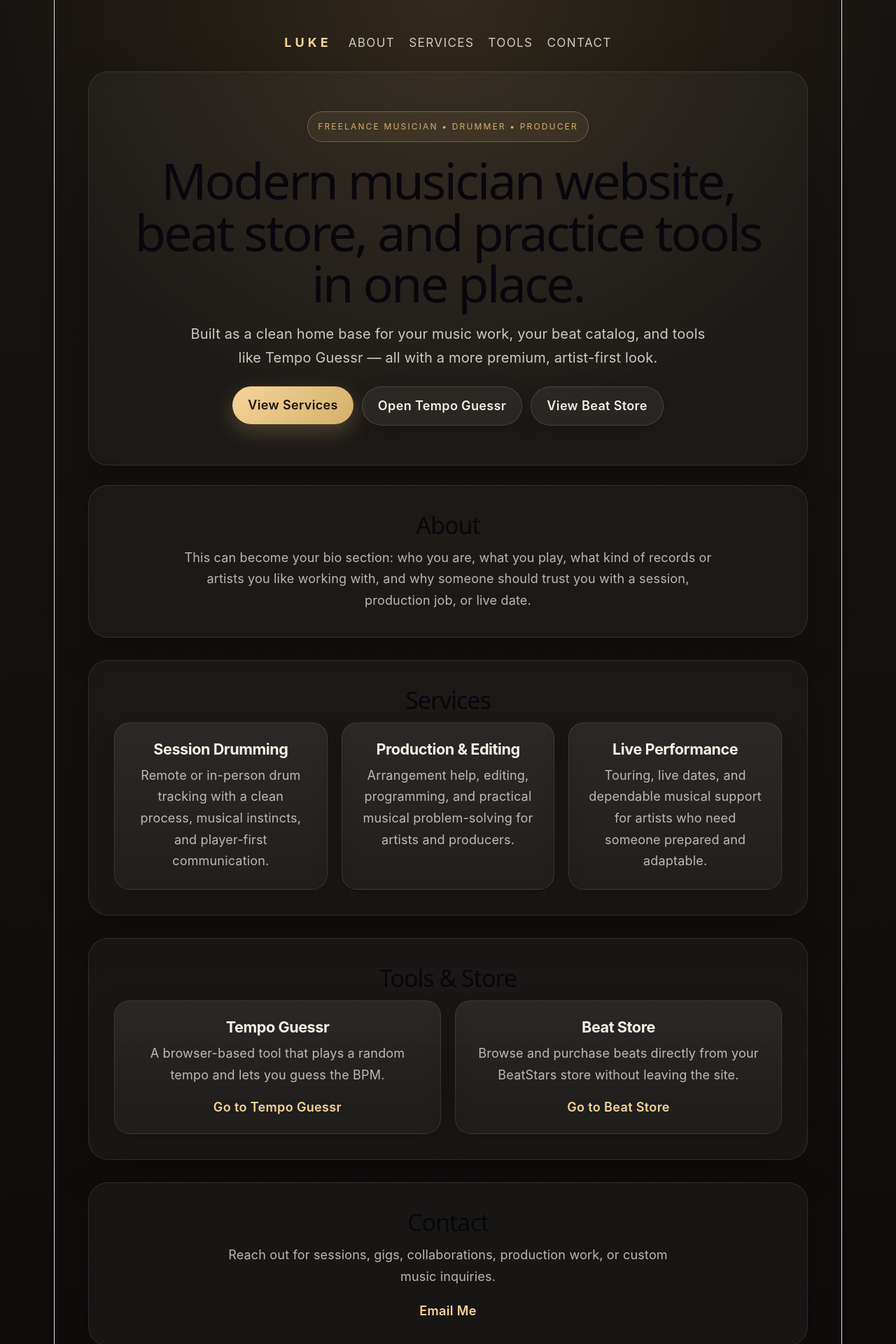
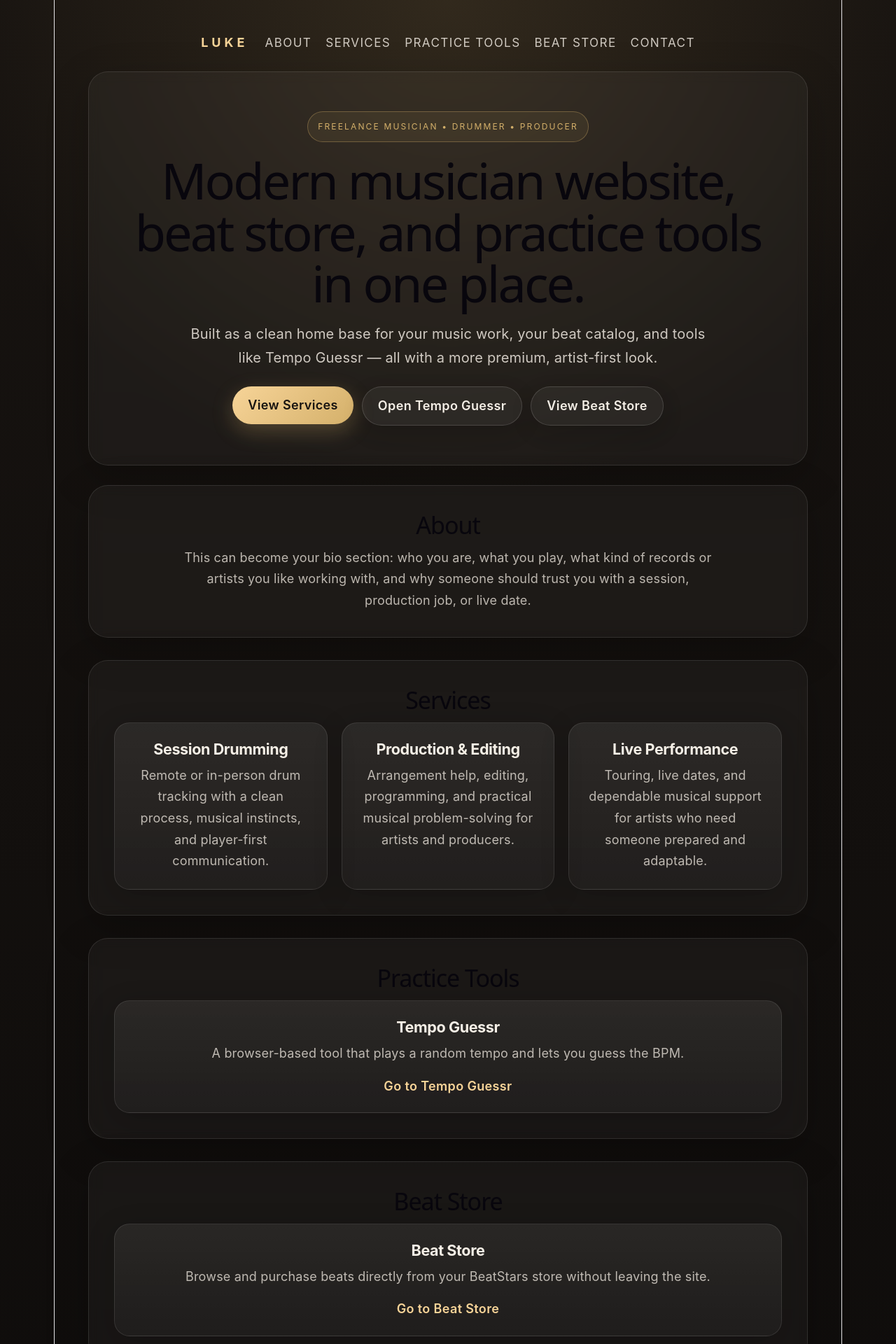
Before and after one commit to lukemarkham/website, a React (Vite) app: page / in a window 1280 px wide. Shown: the top 1920 px of the page at 70% size. Built offline with nearby package versions, Linux system fonts and the light colour scheme.

Commit message:
Split up Beat Store and Practice Tools

```diff
--- a/src/App.jsx
+++ b/src/App.jsx
@@ -98,7 +98,8 @@ function HomePage() {
         <div style={{ display: 'flex', gap: '20px', flexWrap: 'wrap', justifyContent: 'center' }}>
           <a className="nav-link" href="#about">About</a>
           <a className="nav-link" href="#services">Services</a>
-          <a className="nav-link" href="#tools">Tools</a>
+          <a className="nav-link" href="#tools">Practice Tools</a>
+          <a className="nav-link" href="#store">Beat Store</a>
           <a className="nav-link" href="#contact">Contact</a>
         </div>
       </nav>
@@ -149,7 +150,7 @@ function HomePage() {
       </section>
 
       <section id="tools" style={sectionStyle}>
-        <h2 style={sectionHeadingStyle}>Tools & Store</h2>
+        <h2 style={sectionHeadingStyle}>Practice Tools</h2>
         <div style={gridStyle}>
           <div style={cardStyle}>
             <h3 className="card-title">Tempo Guessr</h3>
@@ -158,7 +159,12 @@ function HomePage() {
             </p>
             <Link className="text-link" to="/tempo-guessr">Go to Tempo Guessr</Link>
           </div>
+        </div>
+      </section>
 
+      <section id="store" style={sectionStyle}>
+        <h2 style={sectionHeadingStyle}>Beat Store</h2>
+        <div style={gridStyle}>
           <div style={cardStyle}>
             <h3 className="card-title">Beat Store</h3>
             <p style={{ ...mutedTextStyle, marginBottom: '18px' }}>
```
